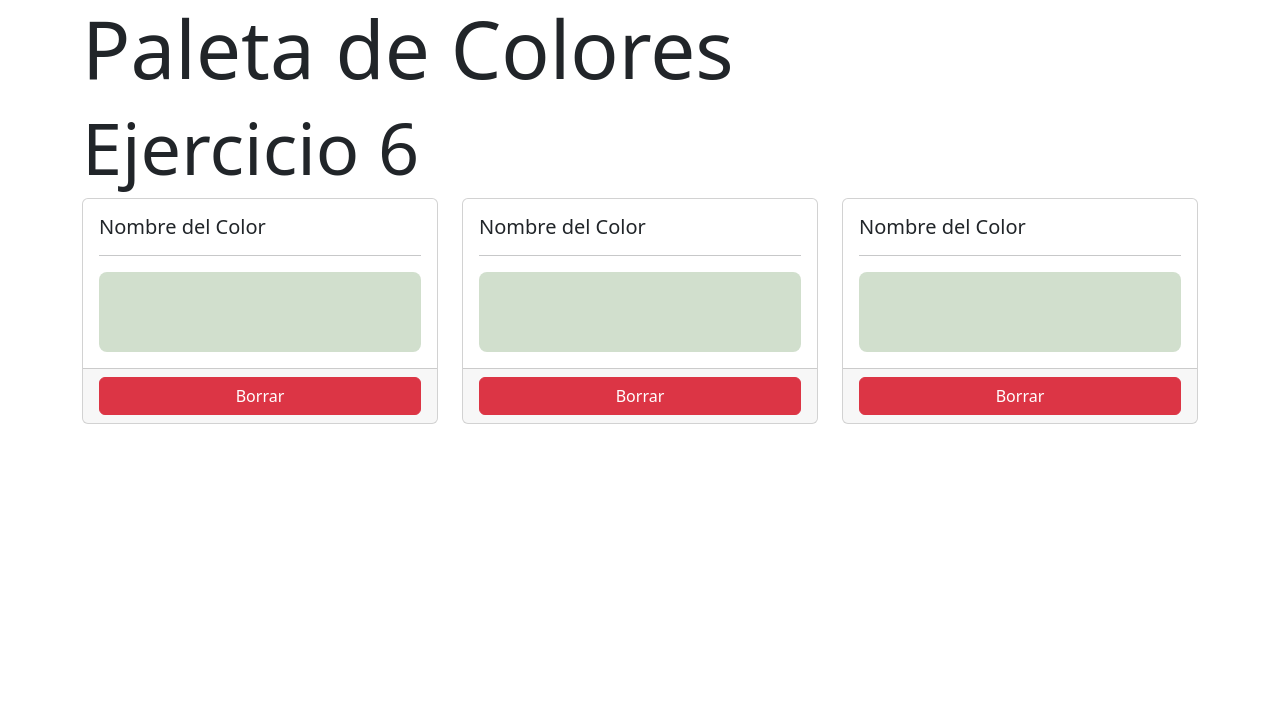
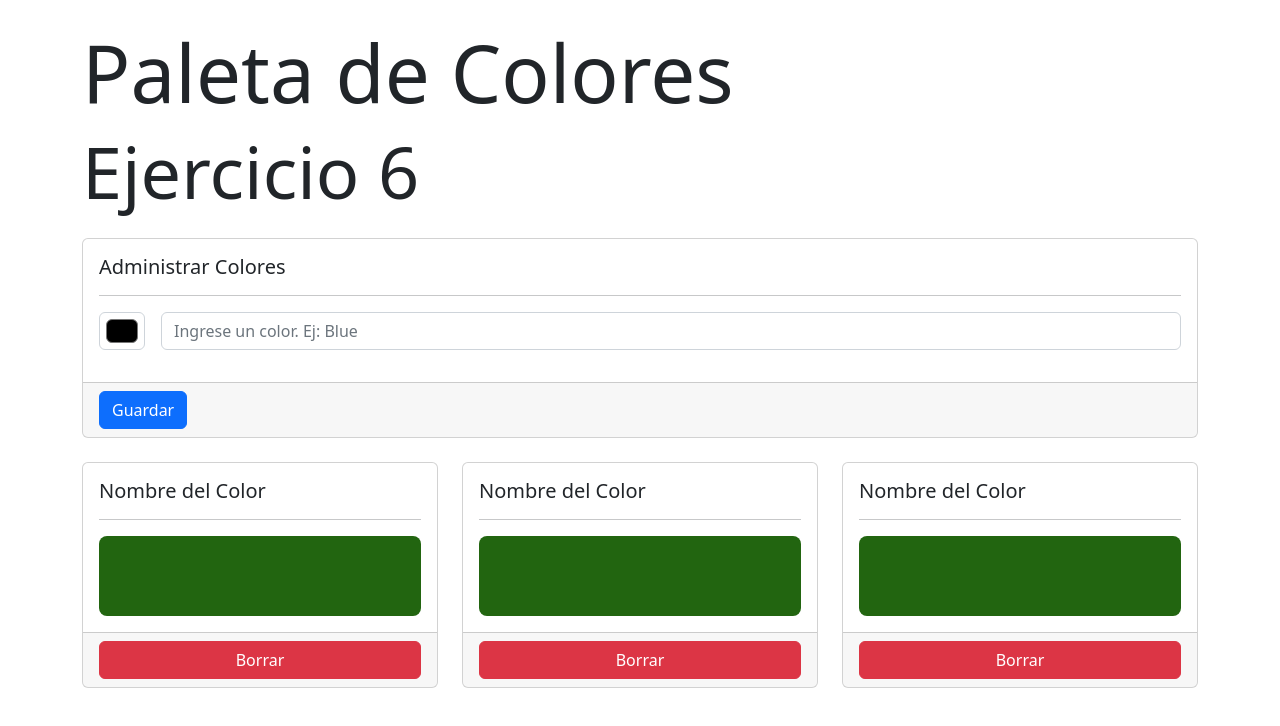
Before and after one commit to LucianoAngeleri/RollingCode-TrabajoPractico-React-Colores-Ejercicio6, a React (Vite) app: page / in a window 1280 px wide. Shown: the top 726 px of the page. Built offline with nearby package versions, Linux system fonts and the light colour scheme.

Commit message:
Se maquetó el administrador de colores con el formulario

```diff
--- a/src/App.jsx
+++ b/src/App.jsx
@@ -1,24 +1,24 @@
 import './App.css'
 import "bootstrap/dist/css/bootstrap.min.css";
-import Container from 'react-bootstrap/Container';
-import Row from 'react-bootstrap/Row';
+import { Container, Row, Col } from 'react-bootstrap';
 import CardColor from './components/cardColor';
+import FormColor from './components/FormColor';
 
 function App() {
   return (
     <>
-    <Container>
+    <Container className="my-4">
       <h1 className="display-1">Paleta de Colores</h1>
       <h2 className="display-2">Ejercicio 6</h2>
     </Container>
-    <Container>
-
+    <Container className="my-4">
+      <FormColor/>
     </Container>
-    <Container>
+    <Container className="my-4">
       <Row>
-        <CardColor nombreColor="Nombre del Color" codigoColor="#22651035"></CardColor>
-        <CardColor nombreColor="Nombre del Color" codigoColor="#22651035"></CardColor>
-        <CardColor nombreColor="Nombre del Color" codigoColor="#22651035"></CardColor>
+        <CardColor nombreColor="Nombre del Color" codigoColor="#226510"></CardColor>
+        <CardColor nombreColor="Nombre del Color" codigoColor="#226510"></CardColor>
+        <CardColor nombreColor="Nombre del Color" codigoColor="#226510"></CardColor>
       </Row>
     </Container>
     </>
--- /dev/null
+++ b/src/components/FormColor.jsx
@@ -0,0 +1,39 @@
+import { Form, Button , Card, Col} from "react-bootstrap";
+import { useState } from 'react';
+
+const FormColor = () => {
+    const [color, setColor] = useState("")
+    const [colores, setColores] = useState([])
+    const [nombreColor, setNombreColor] = useState("")
+    const [nombreColores, setNombreColores] = useState([])
+
+    const handleSubmit = (e) =>{
+        e.preventDefault();
+        setColores([...colores, color])
+        setNombreColores([...nombreColores, nombreColor])
+    }
+  return (
+    <Col>
+      <Form>
+        <Card>
+          <Card.Body>
+            <Card.Title>Administrar Colores</Card.Title>
+            <hr />
+            <Form.Group className="mb-3 d-flex gap-3" controlId="nombreColor">
+                <Form.Control type="color"></Form.Control>
+                <Form.Control type="text" placeholder="Ingrese un color. Ej: Blue" onChange={(e) => setColor(e.target.value)}
+                        value={color}></Form.Control>
+            </Form.Group>
+          </Card.Body>
+          <Card.Footer>
+            <Button variant="primary" type="submit">
+              Guardar
+            </Button>
+          </Card.Footer>
+        </Card>
+      </Form>
+    </Col>
+  );
+};
+
+export default FormColor;
```
